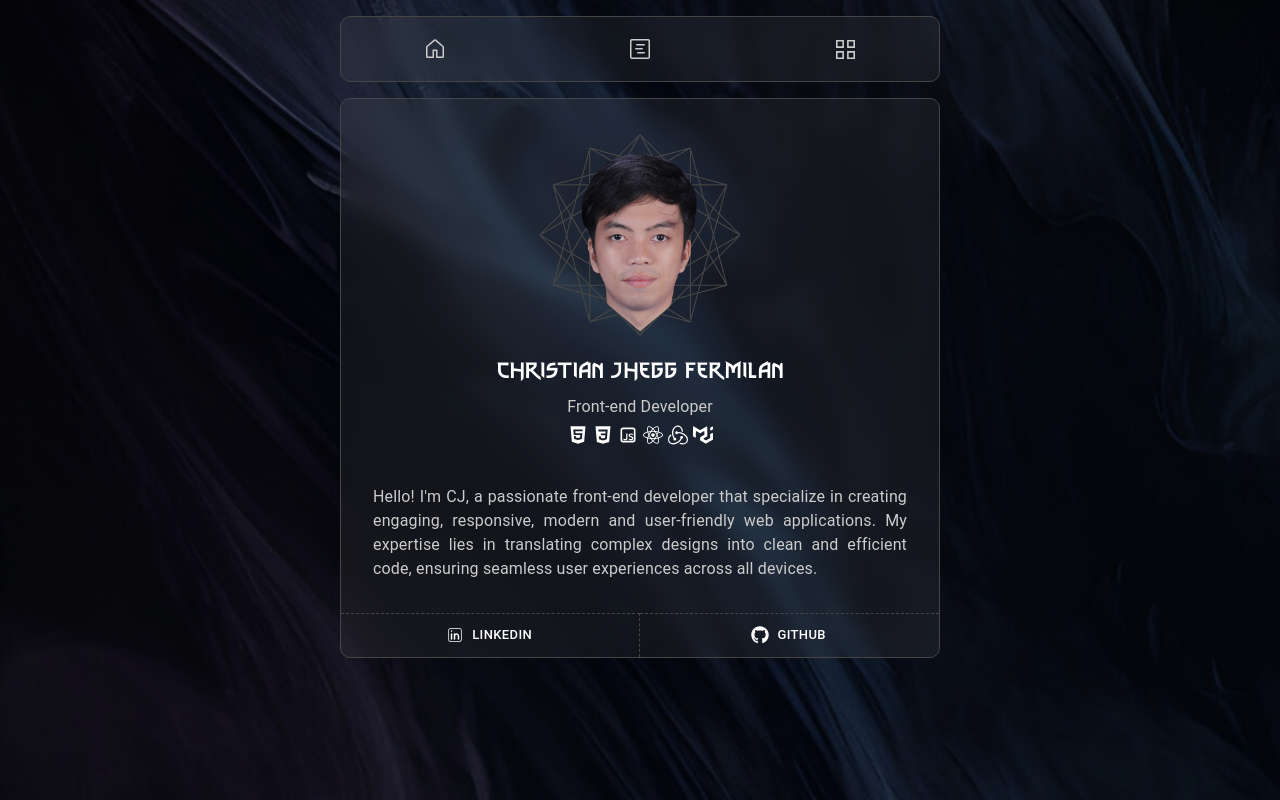
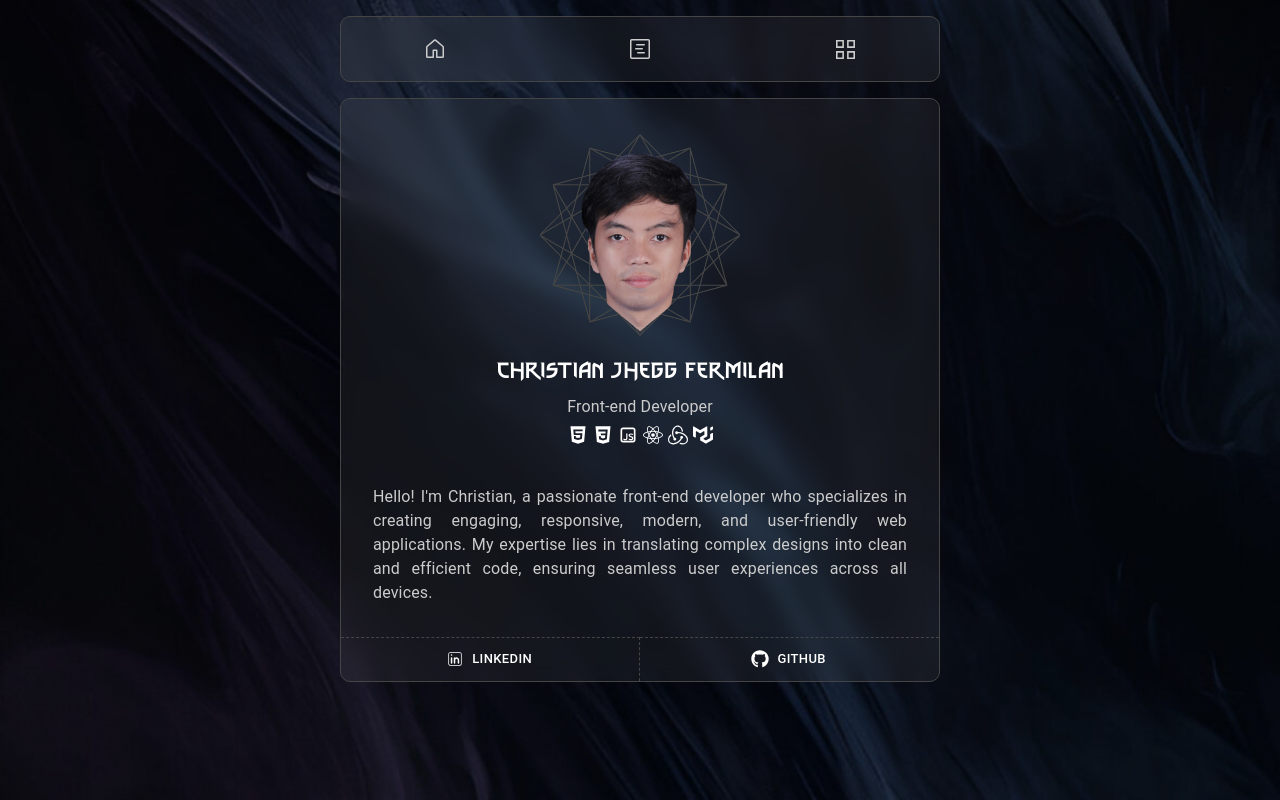
Before and after one commit to Donjheggo/New_Portfolio, a React (Vite) app: page / in a window 1280 px wide. Built offline with nearby package versions, Linux system fonts and the light colour scheme.

Commit message:
fixed cover letter

```diff
--- a/src/pages/Home.jsx
+++ b/src/pages/Home.jsx
@@ -77,8 +77,8 @@ export default function Home() {
           color="text.secondary"
           pt={5}
         >
-          Hello! I'm CJ, a passionate front-end developer that specialize in
-          creating engaging, responsive, modern and user-friendly web
+          Hello! I'm Christian, a passionate front-end developer who specializes
+          in creating engaging, responsive, modern, and user-friendly web
           applications. My expertise lies in translating complex designs into
           clean and efficient code, ensuring seamless user experiences across
           all devices.
```
